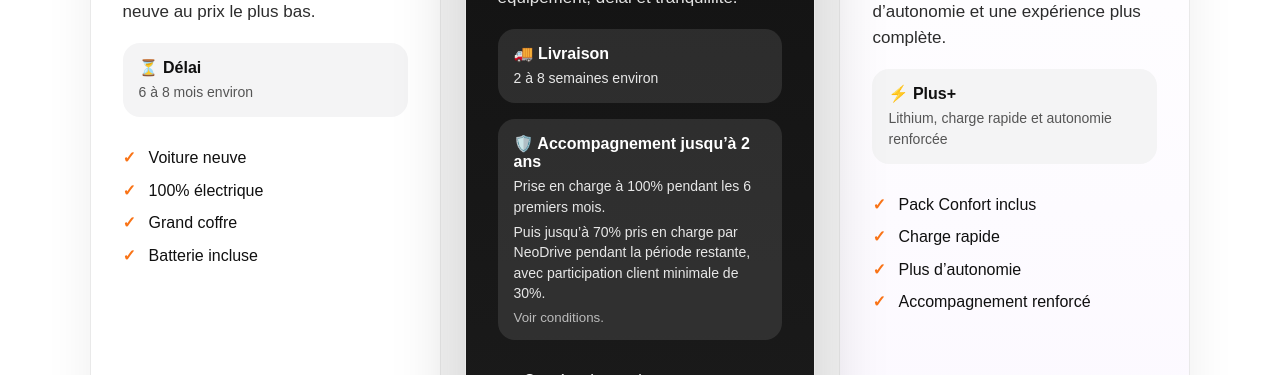
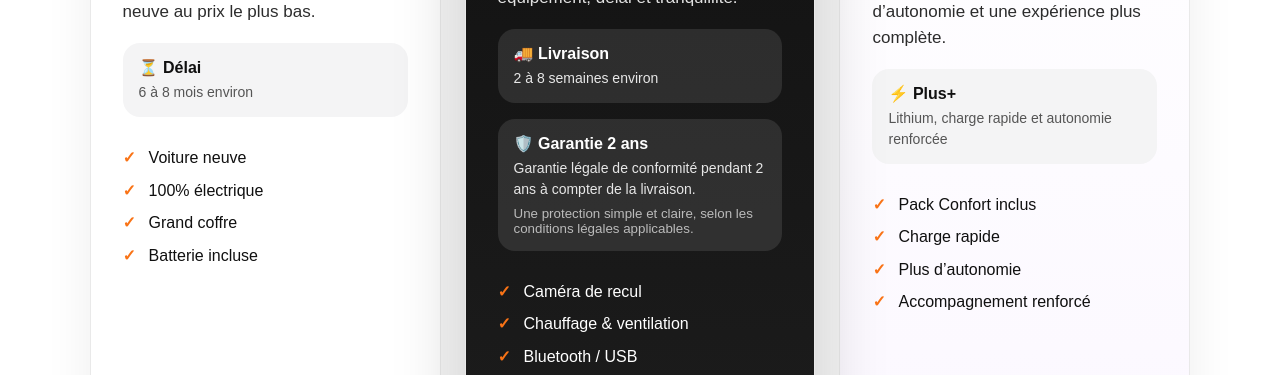
Before and after one commit to khelifamansour/neodrive-site, a Next.js app: page / in a window 1280 px wide. Shown: the part 1520-1895 px from the top of the page. Built offline with nearby package versions, Linux system fonts and the light colour scheme; no server answers.

Commit message:
Simplify NeoDrive warranty to two years

```diff
--- a/app/page.tsx
+++ b/app/page.tsx
@@ -61,10 +61,9 @@ export default function Home() {
             <p className="cardText">Le meilleur équilibre entre prix, équipement, délai et tranquillité.</p>
             <div className="infoBox darkInfo"><strong>🚚 Livraison</strong><span>2 à 8 semaines environ</span></div>
             <div className="warranty">
-              <strong>🛡️ Accompagnement jusqu’à 2 ans</strong>
-              <span>Prise en charge à 100% pendant les 6 premiers mois.</span>
-              <span>Puis jusqu’à 70% pris en charge par NeoDrive pendant la période restante, avec participation client minimale de 30%.</span>
-              <small>Voir conditions.</small>
+              <strong>🛡️ Garantie 2 ans</strong>
+              <span>Garantie légale de conformité pendant 2 ans à compter de la livraison.</span>
+              <small>Une protection simple et claire, selon les conditions légales applicables.</small>
             </div>
             <ul>
               <li>Caméra de recul</li>
```
